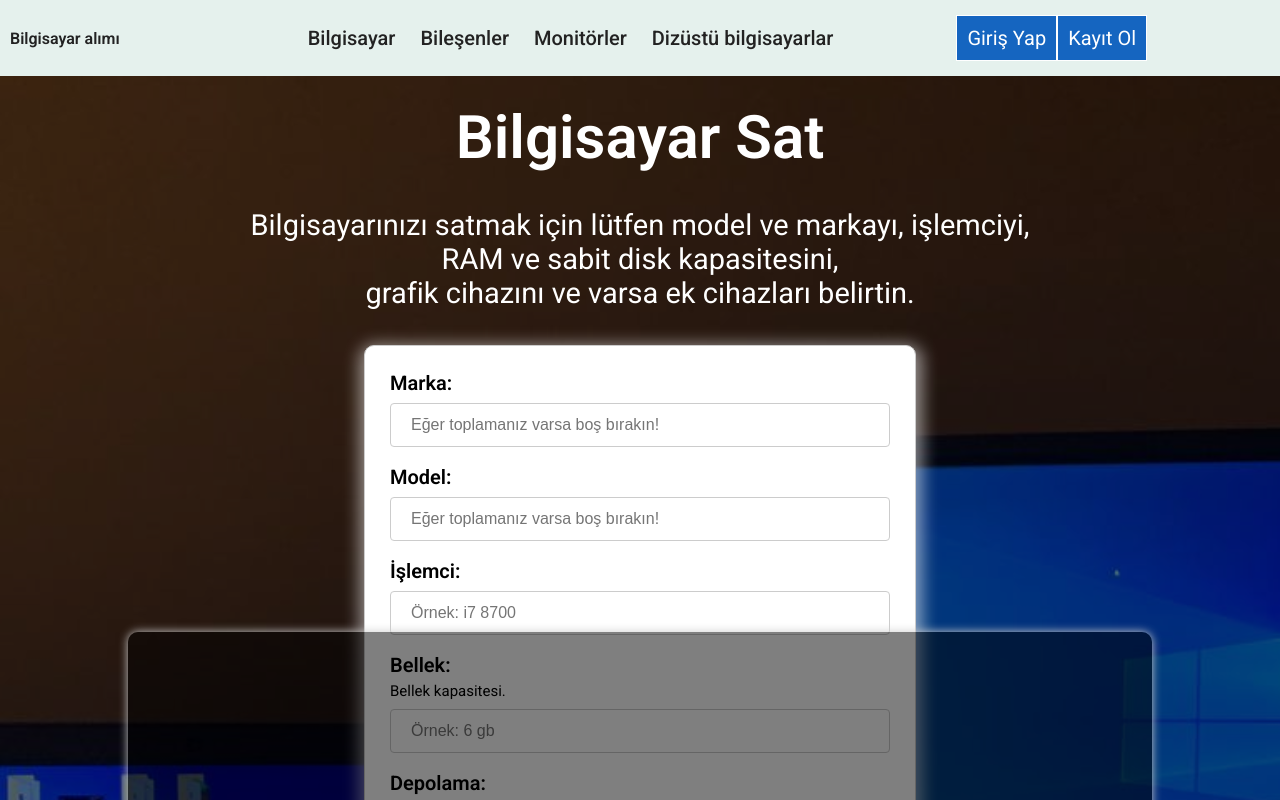
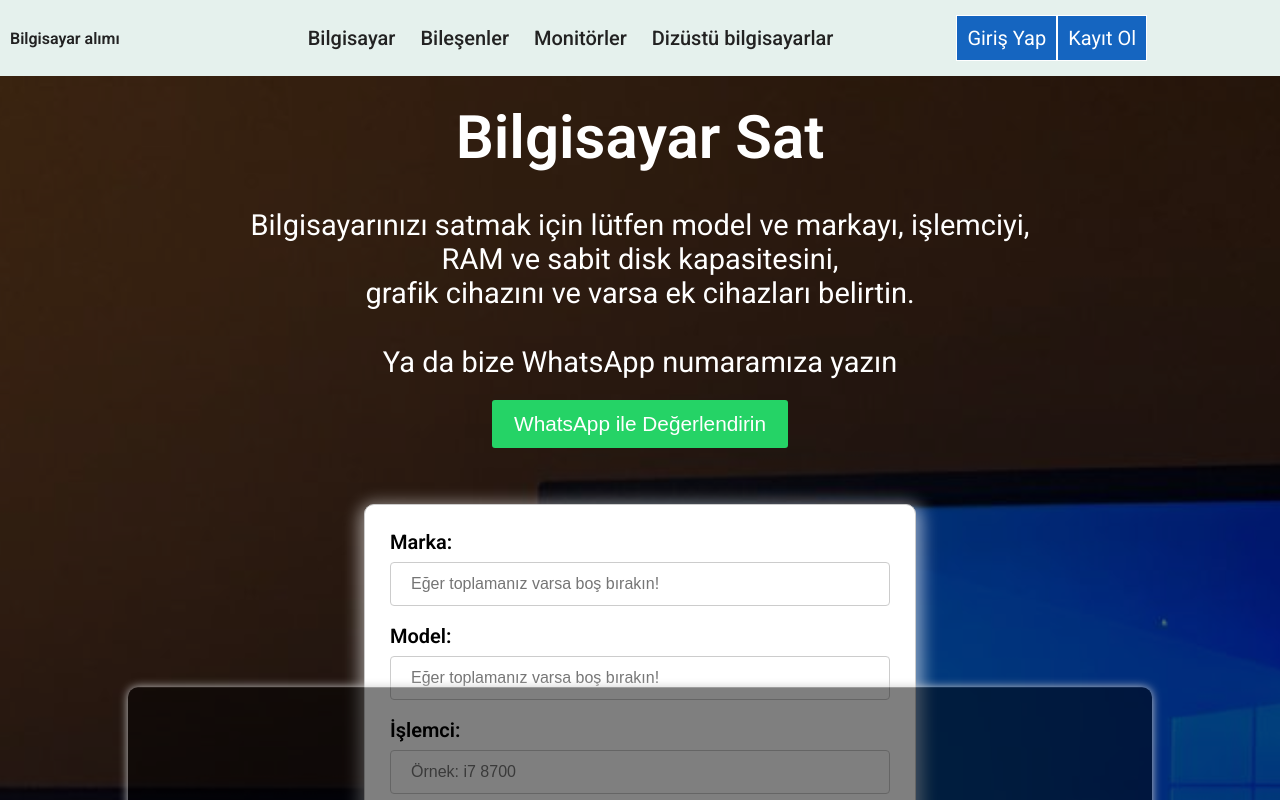
Before and after one commit to Ramiz2284/pcref-tr-public, a React (Create React App) app: page /computer in a window 1280 px wide. Shown: the top 800 px of the page. Built offline with nearby package versions, Linux system fonts and the light colour scheme; no server answers.

Commit message:
add whatsapp button

```diff
--- a/public/index.html
+++ b/public/index.html
@@ -14,6 +14,21 @@
   <meta name="msapplication-TileColor" content="#da532c">
   <meta name="theme-color" content="#ffffff">
 
+  <!-- Google tag (gtag.js) -->
+  <script async src="https://www.googletagmanager.com/gtag/js?id=AW-11183154085"></script>
+  <script>
+    window.dataLayer = window.dataLayer || []
+    function gtag() { dataLayer.push(arguments) }
+    gtag('js', new Date())
+
+    gtag('config', 'AW-11183154085');
+  </script>
+  <!-- Event snippet for Регистрация conversion page -->
+  <script>
+    gtag('event', 'conversion', { 'send_to': 'AW-11183154085/82SBCNHynKEYEKXHxdQp' });
+  </script>
+
+
   <title>PC Auction</title>
 </head>
 
--- a/src/Component/Pages/Accessories/Accessories.jsx
+++ b/src/Component/Pages/Accessories/Accessories.jsx
@@ -3,6 +3,7 @@ import styles from '../Form.module.sass'
 import React from 'react'
 
 import { Link } from 'react-router-dom'
+import WhatsAppButton from '../WhatsApp'
 import AccessoriesForm from './AccessoriesForm'
 
 function Accessories() {
@@ -21,7 +22,8 @@ function Accessories() {
 				Yalnızca bir işlemciniz veya ekran kartınız varsa, diğer alanlara "YOK"
 				yazın.
 			</p>
-
+			<p>Ya da bize WhatsApp numaramıza yazın</p>
+			<WhatsAppButton phoneNumber='905444558407' message='Merhaba' />
 			<AccessoriesForm />
 			<div className={styles.important}>
 				<p>
--- a/src/Component/Pages/Accessories/AccessoriesForm.jsx
+++ b/src/Component/Pages/Accessories/AccessoriesForm.jsx
@@ -43,28 +43,28 @@ function AccessoriesForm() {
 		validate: values => {
 			let errors = {}
 			if (!values.video) {
-				errors.video = 'Нет видеокарты? Напишите "нет"'
+				errors.video = 'Ekran kartı yok mu? "Yok" yazınız.'
 			}
 			if (!values.motherboard) {
-				errors.motherboard = 'Нет матплаты? Напишите "нет"'
+				errors.motherboard = 'Anakart yok mu? "Yok" yazınız.'
 			}
 			if (!values.processor) {
-				errors.processor = 'Нет процессора? Напишите "нет"'
+				errors.processor = 'İşlemci yok mu? "Yok" yazınız.'
 			}
 			if (!values.memory) {
-				errors.memory = 'Нет оперативки? Напишите "нет"'
+				errors.memory = 'RAM yok mu? "Yok" yazınız.'
 			}
 			if (!values.storage) {
-				errors.storage = 'Нет HDD или SDD? Напишите "нет"'
+				errors.storage = 'HDD veya SSD yok mu? "Yok" yazınız.'
 			}
 			if (!values.price) {
-				errors.price = 'Обязательное поле'
+				errors.price = 'Zorunlu alan'
 			}
 			if (!values.power) {
-				errors.power = 'Нет блок питания? Напишите "нет"'
+				errors.power = 'Güç kaynağı yok mu? "Yok" yazınız.'
 			}
 			if (!values.case) {
-				errors.case = 'Нет корпуса? Напишите "нет"'
+				errors.case = 'Kasa yok mu? "Yok" yazınız.'
 			}
 
 			return errors
--- a/src/Component/Pages/Computer/Computer.jsx
+++ b/src/Component/Pages/Computer/Computer.jsx
@@ -2,6 +2,7 @@ import styles from '../Form.module.sass'
 
 import React from 'react'
 import { Link } from 'react-router-dom'
+import WhatsAppButton from '../WhatsApp'
 import ComputerForm from './ComputerForm'
 
 function Computer() {
@@ -13,6 +14,8 @@ function Computer() {
 				<br /> RAM ve sabit disk kapasitesini,
 				<br /> grafik cihazını ve varsa ek cihazları belirtin.
 			</p>
+			<p>Ya da bize WhatsApp numaramıza yazın</p>
+			<WhatsAppButton phoneNumber='905444558407' message='Merhaba' />
 			<ComputerForm />
 			<div className={styles.important}>
 				<p>
--- a/src/Component/Pages/Home/Home.jsx
+++ b/src/Component/Pages/Home/Home.jsx
@@ -71,10 +71,7 @@ function Home() {
 			</div>
 
 			<Popup isOpen={isOpen} onClose={handleClose}>
-				<a
-					className='link'
-					href='https://wa.me/905444558407?text=%D0%97%D0%B4%D1%80%D0%B0%D0%B2%D1%81%D1%82%D0%B2%D1%83%D0%B9%D1%82%D0%B5.%20%D0%AF%20%D0%BF%D0%BE%20%D0%BF%D0%BE%D0%B2%D0%BE%D0%B4%D1%83%20%D1%81%D0%BA%D1%83%D0%BF%D0%BA%D0%B8'
-				>
+				<a className='link' href='https://wa.me/905444558407'>
 					<h3>WhatsApp ile Sat</h3>
 					<p>Sadece biz değerlendireceğiz ve en iyi fiyatı teklif edeceğiz</p>
 				</a>
--- a/src/Component/Pages/Laptop/Laptops.jsx
+++ b/src/Component/Pages/Laptop/Laptops.jsx
@@ -2,6 +2,7 @@ import styles from '../Form.module.sass'
 
 import React from 'react'
 import { Link } from 'react-router-dom'
+import WhatsAppButton from '../WhatsApp'
 import LaptopsForm from './LaptopForm'
 
 function Laptops() {
@@ -12,6 +13,8 @@ function Laptops() {
 				Dizüstü bilgisayarınızı satmak için lütfen marka ve modeli, varsa ek
 				cihazları belirtin.
 			</p>
+			<p>Ya da bize WhatsApp numaramıza yazın</p>
+			<WhatsAppButton phoneNumber='905444558407' message='Merhaba' />
 			<LaptopsForm />
 			<div className={styles.important}>
 				<p>
--- a/src/Component/Pages/Monitor/Monitor.jsx
+++ b/src/Component/Pages/Monitor/Monitor.jsx
@@ -1,6 +1,7 @@
 import React from 'react'
 import { Link } from 'react-router-dom'
 import styles from '../Form.module.sass'
+import WhatsAppButton from '../WhatsApp'
 import MonitorForm from './MonitorForm'
 
 function Monitor() {
@@ -11,6 +12,8 @@ function Monitor() {
 				Monitörünüzü satmak için lütfen marka ve modeli, varsa ek cihazları
 				belirtin.
 			</p>
+			<p>Ya da bize WhatsApp numaramıza yazın</p>
+			<WhatsAppButton phoneNumber='905444558407' message='Merhaba' />
 			<MonitorForm />
 			<div className={styles.important}>
 				<p>
--- /dev/null
+++ b/src/Component/Pages/WhatsApp/WhatsAppButton.module.sass
@@ -0,0 +1,18 @@
+.buttonWrap
+  text-align: center
+
+.button
+  background-color: #25D366
+  color: white
+  font-size: 1.3em
+  margin: 1em
+  padding: 10px 20px
+  border: 2px solid #25D366
+  border-radius: 3px
+  cursor: pointer
+  transition: all 0.3s ease-out
+
+
+.button:hover
+  background-color: #1E0A52
+  border-color: #1E0A52
--- /dev/null
+++ b/src/Component/Pages/WhatsApp/index.jsx
@@ -0,0 +1,27 @@
+import PropTypes from 'prop-types'
+import React from 'react'
+import styles from './WhatsAppButton.module.sass'
+
+const WhatsAppButton = ({ phoneNumber, message }) => {
+	const formattedMessage = encodeURIComponent(message)
+	const whatsappUrl = `https://wa.me/${phoneNumber}?text=${formattedMessage}`
+
+	return (
+		<div className={styles.buttonWrap}>
+			<a href={whatsappUrl} target='_blank' rel='noopener noreferrer'>
+				<button className={styles.button}>WhatsApp ile Değerlendirin</button>
+			</a>
+		</div>
+	)
+}
+
+WhatsAppButton.propTypes = {
+	phoneNumber: PropTypes.string.isRequired,
+	message: PropTypes.string,
+}
+
+WhatsAppButton.defaultProps = {
+	message: '',
+}
+
+export default WhatsAppButton
```
